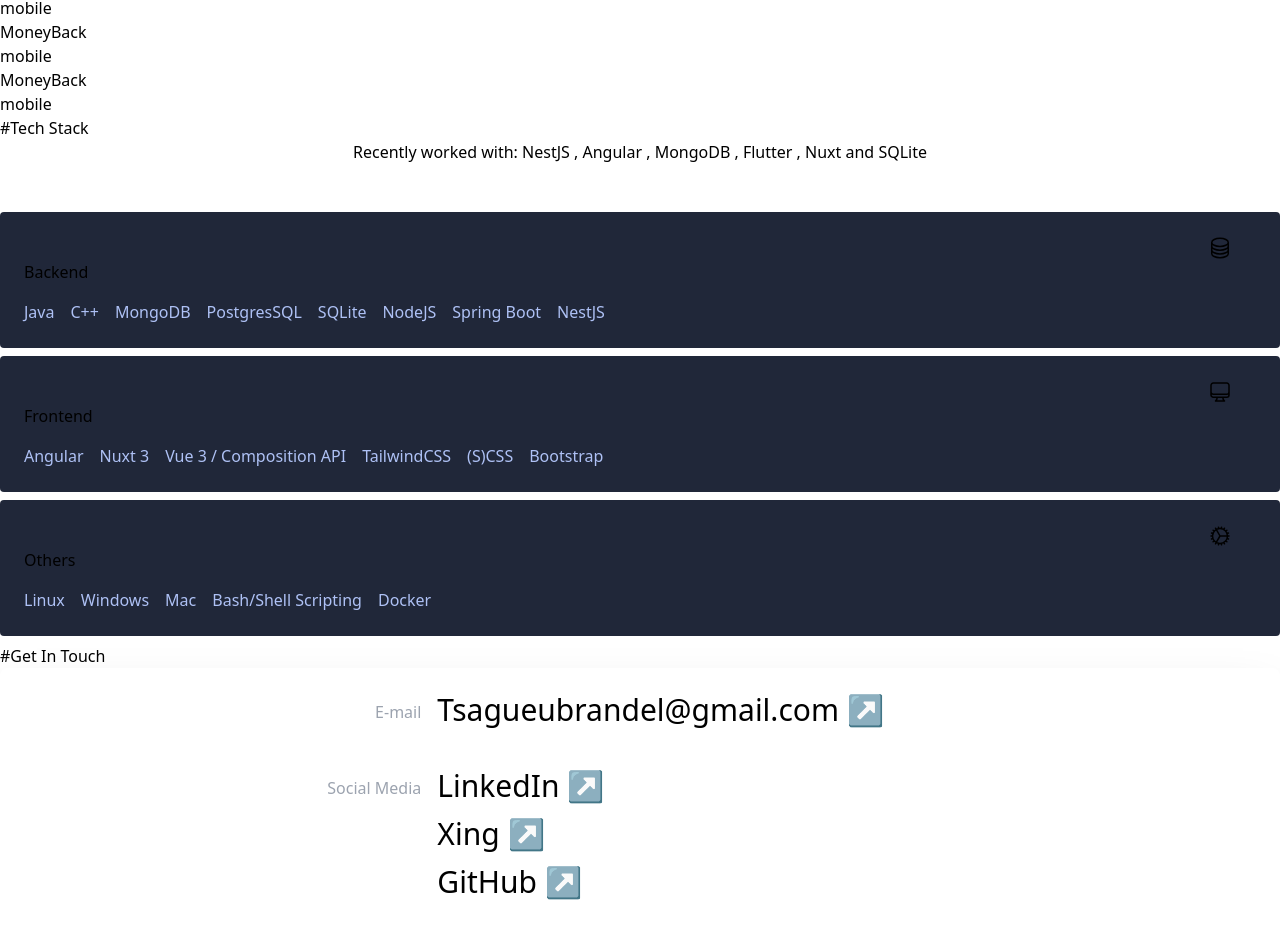
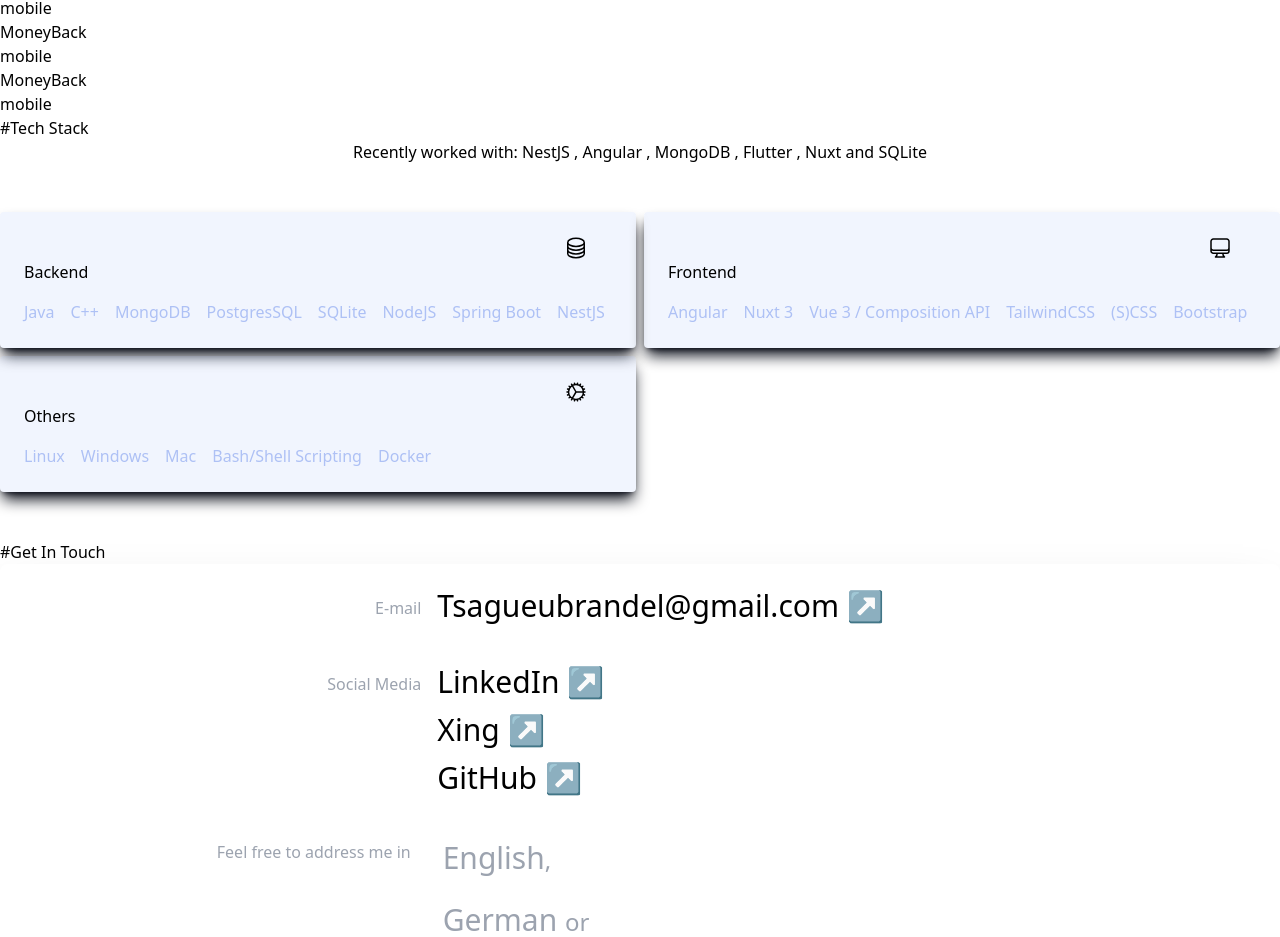
Before and after one commit to Brandel-T/brandel-tsagueu, a Nuxt app: page / in a window 1280 px wide. Shown: the part 2539-3476 px from the top of the page. Built offline with nearby package versions, Linux system fonts and the light colour scheme.

Commit message:
[ADD] gsap installation + code refactoring

```diff
--- a/components/TechStack.vue
+++ b/components/TechStack.vue
@@ -13,7 +13,7 @@
 <template>
 <div class="tech-stack page-section">
     <SectionHeader title="Tech Stack" />
-    <div class="section-body flex flex-col items-center justify-center">
+    <div class="section-body flex flex-col items-center justify-center pb-12">
         <div class="text mb-8 md:mb-12">
             Recently worked with:
             <span class="highlight"
@@ -25,18 +25,21 @@
             </span>
         </div>
 
-        <div class="bg-background rounded p-6 h-fit w-full mb-2"
+        <div class="flex-1 w-full lg:grid lg:grid-cols-2 lg:grid-rows-2 lg:gap-2">
+            <div class="bg-accent-soft rounded p-6 items-stretch mb-2 lg:mb-0 shadow-lg shadow-primary"
                  v-for="(item, index) in items"
                  :key="item.category">
-            <div class="flex items-end justify-between" :class="{'flex-row-reverse': item % 2 == 1}">
+                <div class="flex items-end justify-between">
                     <span class="heading-2">{{item.category}}</span>
                     <IconBackend v-if="item.category === 'Backend'" class="icon-secondary !h-12 !w-12" />
                     <IconDesktop v-else-if="item.category === 'Frontend'" class="icon-secondary !h-12 !w-12" />
+                    <IconPhone v-else-if="item.category === 'Mobile'" class="icon-secondary !h-12 !w-12" />
                     <IconSettings v-else class="icon-secondary !h-12 !w-12" />
                 </div>
 
-            <div class="mt-4 flex flex-wrap gap-4">
+                <div class="mt-4 flex flex-wrap gap-4" >
                     <span class="body-text !text-accent" v-for="tech in item.technologies" :key="tech">{{tech}}</span>
+                </div>
             </div>
         </div>
     </div>
--- a/nuxt.config.ts
+++ b/nuxt.config.ts
@@ -24,4 +24,7 @@
       autoprefixer: {},
     },
   },
+  build: {
+    transpile: ['gsap']
+  }
 })
--- a/package.json
+++ b/package.json
@@ -22,6 +22,7 @@
     "tailwindcss": "^3.3.3"
   },
   "dependencies": {
+    "gsap": "^3.12.2",
     "sass": "^1.67.0"
   }
 }
--- a/tailwind.config.js
+++ b/tailwind.config.js
@@ -9,18 +9,17 @@
     "./app.vue",
   ],
   theme: {
-    colors: {
-      primary: '#030712',
-      secondary: '#32ffac',
-      tertiary: '#32FFAC2B',
-      accent: '#AEC1F5',
-      'accent-soft': '#AEC1F52B',
-      background: '#202739',
-    },
+    colors: {},
     extend: {
       colors: {
         'white': '#FEFEFE',
         'soft': '#9ca3af',
+        primary: '#030712',
+        secondary: '#32ffac',
+        tertiary: '#32FFAC2B',
+        accent: '#AEC1F5',
+        'accent-soft': '#AEC1F52B',
+        background: '#202739',
       }
     },
   },
```
Also changed, not shown: components/Hero.vue (+0 -12 lines), 1 other file (tests, documents, lock files or other folders). Lines whose indentation alone changed are shown as unchanged.
